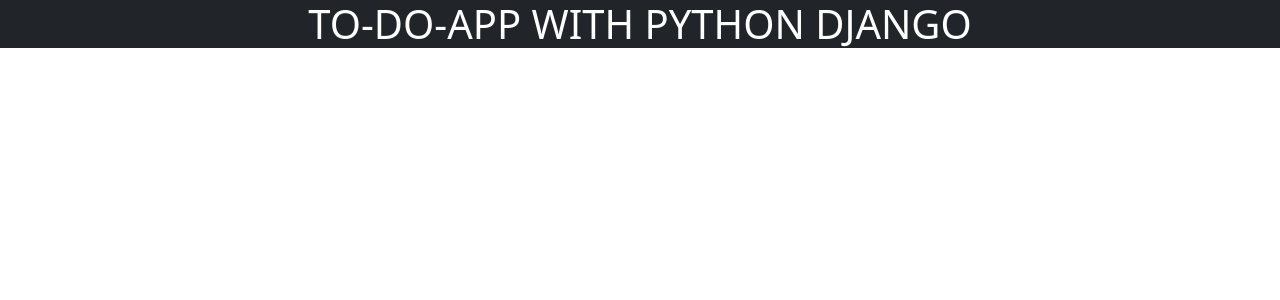
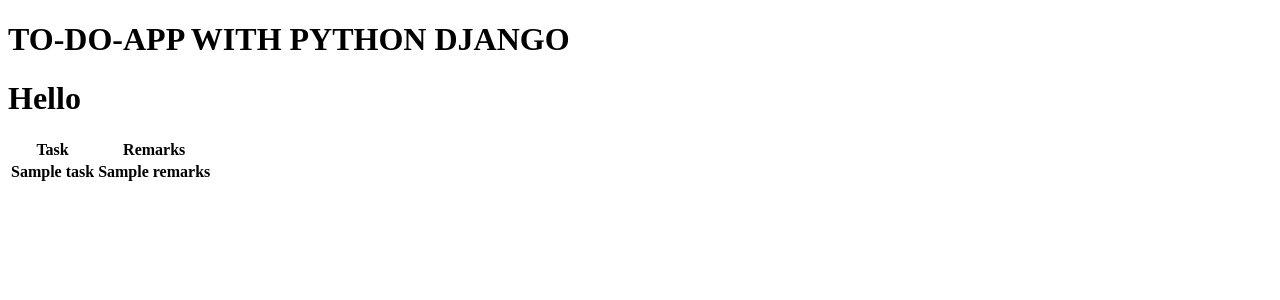
Before and after one commit to abdulhakkeempa/to-do-django, a Django app: template project/templates/project/view.html in a window 1280 px wide. Shown: the top 300 px of the page. Run offline with Django 4.2, Linux system fonts and the light colour scheme; the template is opened without the code that fills it: most values are stand-ins (such as "Sample title", 1, 10 or a date in 2020); lists and menus that the app fills with data are empty.

Commit message:
render error - fixed

```diff
--- a/project/templates/project/toDoEntry.html
+++ b/project/templates/project/toDoEntry.html
@@ -1,8 +1,10 @@
 {% extends 'main.html' %}
-{% block contents %}
+{% block content %}
+
+<h1>Add Task</h1>
 <form action="" method="">
     {% csrf_token %}
     {{ form.as_p }}
 </form>
 
-{% endblock contents %}
+{% endblock content %}
--- a/project/templates/project/view.html
+++ b/project/templates/project/view.html
@@ -1,13 +1,22 @@
 {% extends 'main.html' %}
-{% block contents %}
+{% block content %}
+<h1>Hello</h1>
 <table>
     <thead>
-        <td>Task</td>
+        <tr>
+            <th>Task</th>
+            <th>Remarks</th>
+        </tr>
     </thead>
     <tbody>
-
+        {% for task in tasks %}
+            <tr>
+                <th>{{ task.task }}</th>
+                <th>{{ task.remarks }}</th>
+            </tr>
+        {% endfor %}
     </tbody>
 </table>
 
 
-{% endblock contents %}
+{% endblock content %}
--- a/templates/main.html
+++ b/templates/main.html
@@ -4,14 +4,24 @@
     <meta charset="UTF-8">
     <meta http-equiv="X-UA-Compatible" content="IE=edge">
     <meta name="viewport" content="width=device-width, initial-scale=1.0">
-    <link href="https://cdn.jsdelivr.net/npm/bootstrap@5.2.0-beta1/dist/css/bootstrap.min.css" rel="stylesheet" integrity="sha384-0evHe/X+R7YkIZDRvuzKMRqM+OrBnVFBL6DOitfPri4tjfHxaWutUpFmBp4vmVor" crossorigin="anonymous">
+    <!-- <link href="https://cdn.jsdelivr.net/npm/bootstrap@5.2.0-beta1/dist/css/bootstrap.min.css" rel="stylesheet" integrity="sha384-0evHe/X+R7YkIZDRvuzKMRqM+OrBnVFBL6DOitfPri4tjfHxaWutUpFmBp4vmVor" crossorigin="anonymous"> -->
     <title>Django - to-do-app</title>
 </head>
 <body>
     {% include 'navbar.html' %}
     {% block content %}
 
+
+
+
+
+
+
+
+
+
     {% endblock content %}
-    <script src="https://cdn.jsdelivr.net/npm/bootstrap@5.2.0-beta1/dist/js/bootstrap.bundle.min.js" integrity="sha384-pprn3073KE6tl6bjs2QrFaJGz5/SUsLqktiwsUTF55Jfv3qYSDhgCecCxMW52nD2" crossorigin="anonymous"></script>
+
+    <!-- <script src="https://cdn.jsdelivr.net/npm/bootstrap@5.2.0-beta1/dist/js/bootstrap.bundle.min.js" integrity="sha384-pprn3073KE6tl6bjs2QrFaJGz5/SUsLqktiwsUTF55Jfv3qYSDhgCecCxMW52nD2" crossorigin="anonymous"></script> -->
 </body>
 </html>
--- a/templates/navbar.html
+++ b/templates/navbar.html
@@ -1,3 +1,3 @@
-<header class="text-center bg-dark text-white">
+<!-- <header class="text-center bg-dark text-white"> -->
     <h1>TO-DO-APP WITH PYTHON DJANGO</h1>
-</header>
+<!-- </header> -->
```
